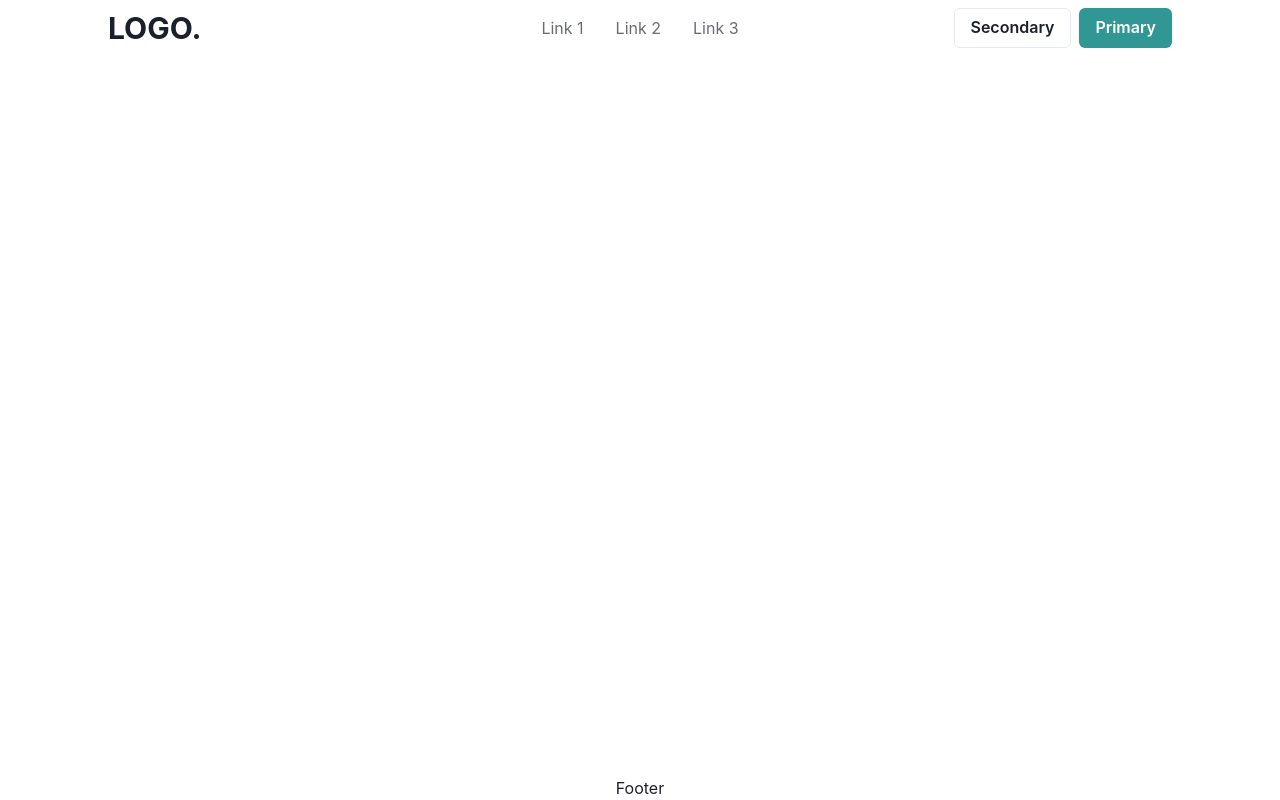
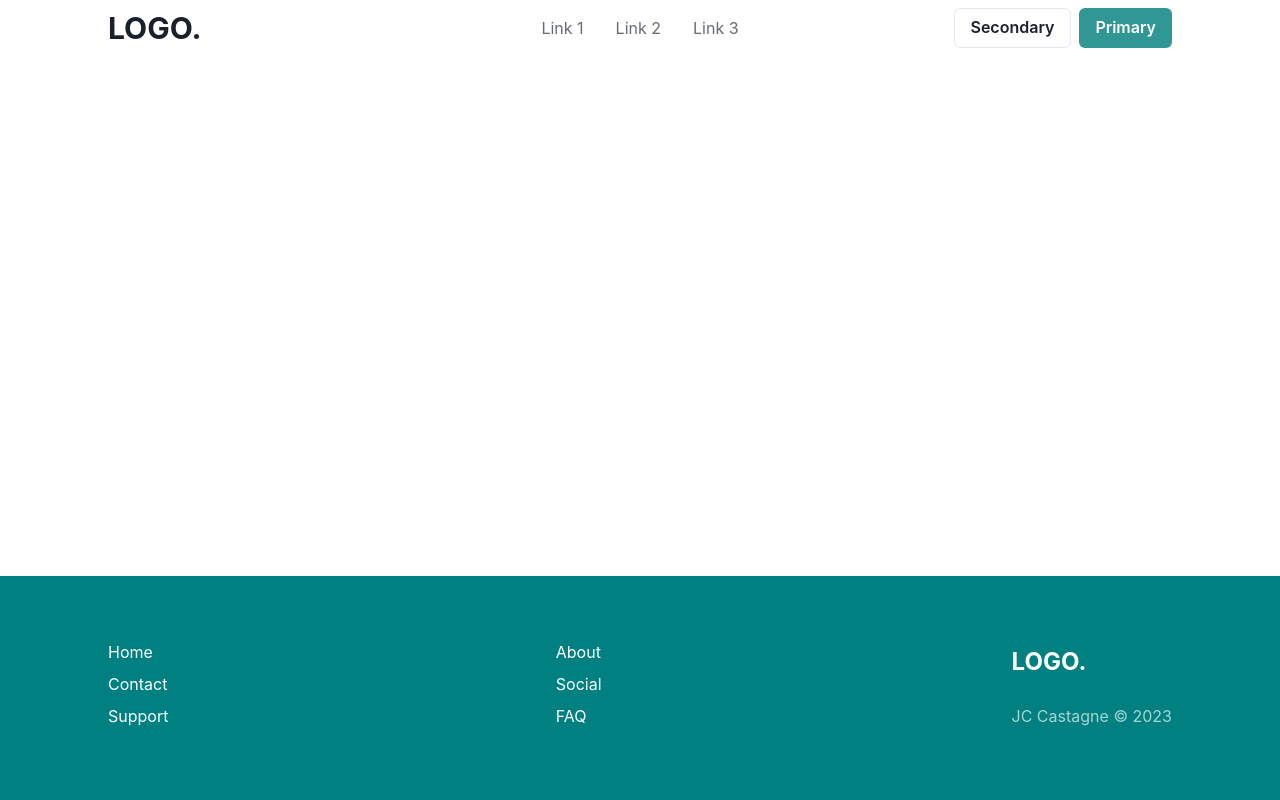
Before and after one commit to JCcastagne/next-js-chakra-ui-template, a Next.js app: page / in a window 1280 px wide. Built offline with nearby package versions, Linux system fonts and the light colour scheme.

Commit message:
Complete footer.

```diff
--- a/components/Footer/Footer.js
+++ b/components/Footer/Footer.js
@@ -1,5 +1,50 @@
 import './Footer.module.css'
+import links from './links'
+
+import { Box, Link, Heading, Text, VStack, HStack } from '@chakra-ui/react'
 
 export default function Footer () {
-  return <div class='Footer'>Footer</div>
+  return (
+    <HStack
+      id='Navbar'
+      justifyContent='center'
+      alignItems='center'
+      width='100vw'
+      backgroundColor='teal'
+      height='100%'
+    >
+      <HStack
+        id='container'
+        justifyContent='space-between'
+        alignItems='center'
+        width='100%'
+        maxWidth={1080}
+        paddingX={2}
+        paddingY={16}
+        color='white'
+        height='100%'
+      >
+        <Box display='grid' gridTemplateColumns='1fr 1fr' width='100%'>
+          {links &&
+            links.map((item, index) => {
+              return (
+                <Link href={`${item?.url}`} key={index * 99} paddingBottom={2}>
+                  {item?.title}
+                </Link>
+              )
+            })}
+        </Box>
+
+        <VStack height='80px' alignItems='start' justifyContent='space-between'>
+          <Heading fontSize='2xl' justifyContent='flex-start'>
+            LOGO.
+          </Heading>
+
+          <Text opacity='0.66' width='max-content'>
+            JC Castagne &copy; 2023
+          </Text>
+        </VStack>
+      </HStack>
+    </HStack>
+  )
 }
--- /dev/null
+++ b/components/Footer/links.js
@@ -0,0 +1,28 @@
+const links = [
+  {
+    title: 'Home',
+    url: '/'
+  },
+  {
+    title: 'About',
+    url: '/about'
+  },
+  {
+    title: 'Contact',
+    url: '/contact'
+  },
+  {
+    title: 'Social',
+    url: '/social'
+  },
+  {
+    title: 'Support',
+    url: '/support'
+  },
+  {
+    title: 'FAQ',
+    url: '/faq'
+  }
+]
+
+export default links
```
